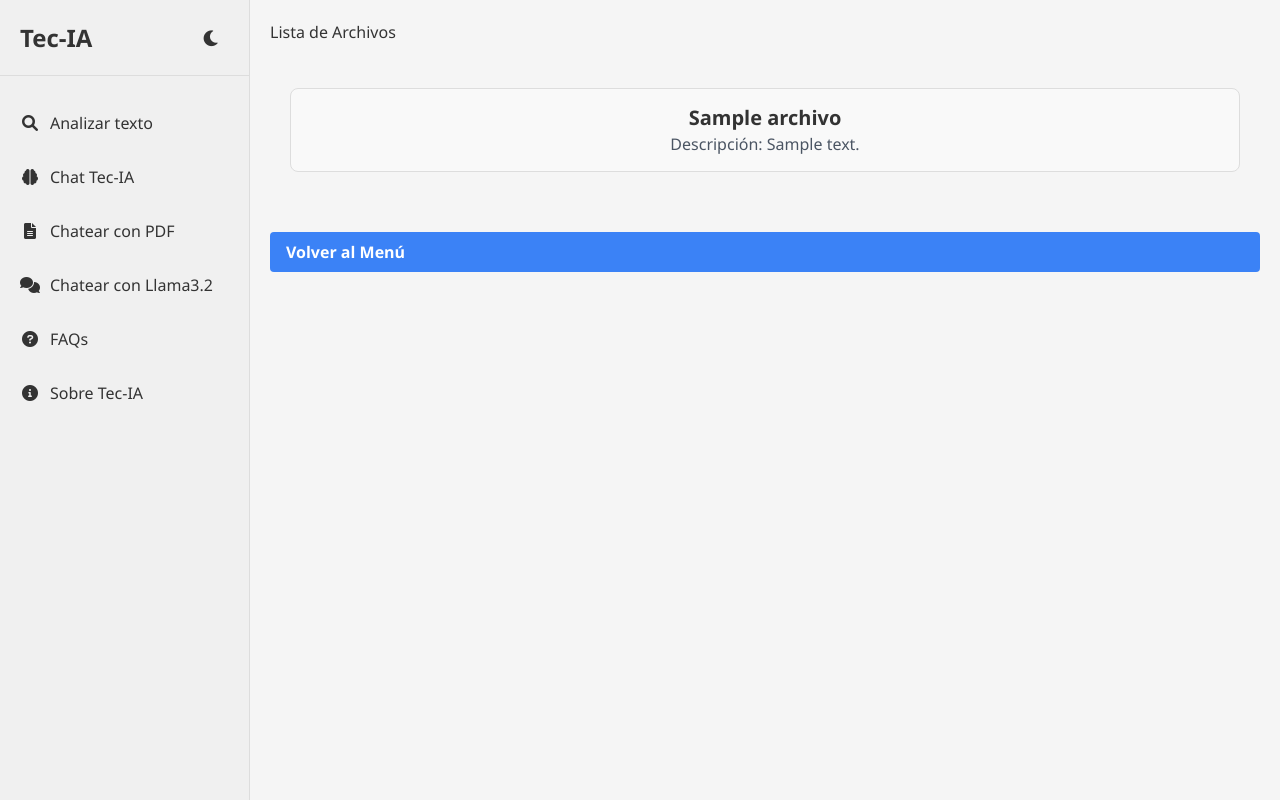
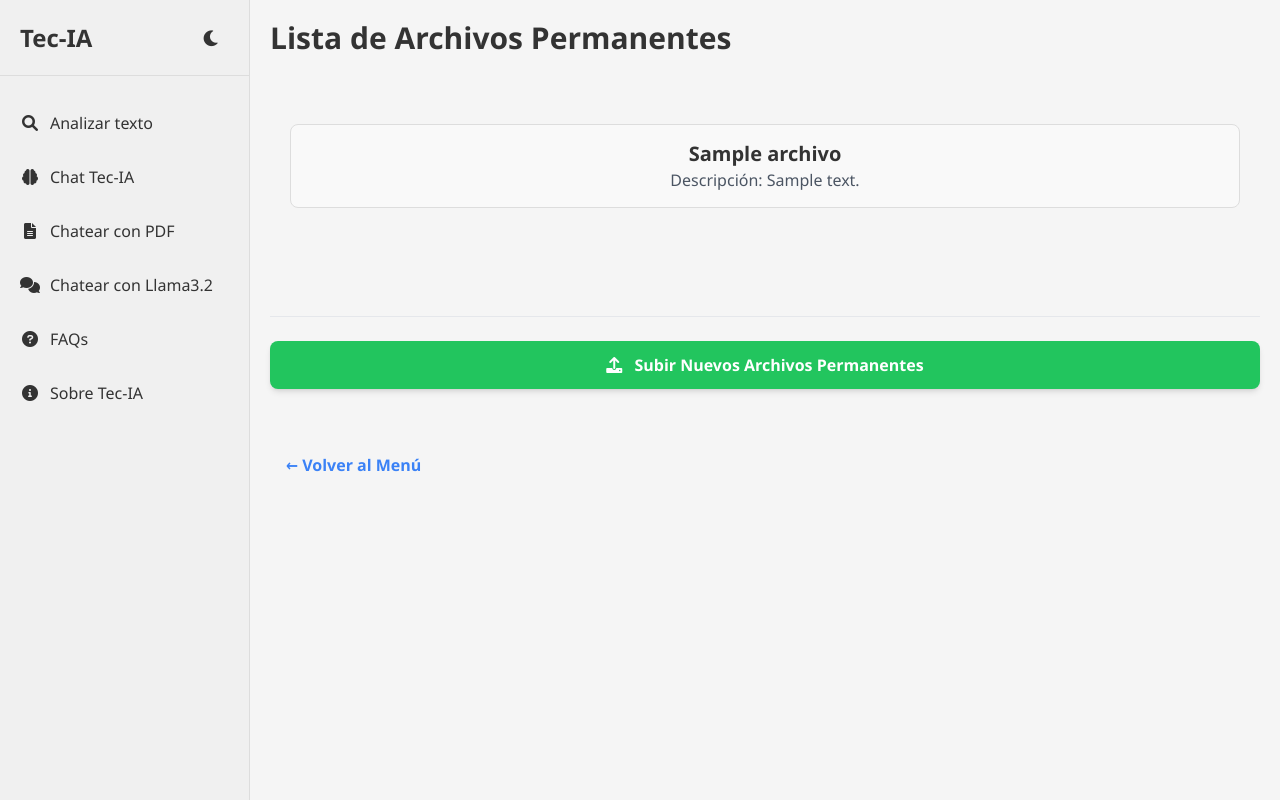
Before and after one commit to parivgabriela/Proyecto_Integrador, a Flask app: template asistente-tec-ia/app/templates/menu_pdfs.html in a window 1280 px wide. Run offline with Flask 3, Linux system fonts and the light colour scheme; the template is opened without the code that fills it: most values are stand-ins (such as "Sample title", 1, 10 or a date in 2020); some libraries are stand-ins or nearby versions.

Commit message:
#12 add functionality in frontend to upload perm files and save in the tec-ia model to interact in the chat

```diff
--- a/asistente-tec-ia/app/templates/menu_pdfs.html
+++ b/asistente-tec-ia/app/templates/menu_pdfs.html
@@ -7,7 +7,32 @@
     <script src="https://cdn.tailwindcss.com"></script>
     <link rel="stylesheet" href="{{ url_for('static',filename='css/styles.css') }}">
     <link rel="stylesheet" href="https://cdnjs.cloudflare.com/ajax/libs/font-awesome/6.0.0-beta3/css/all.min.css">
-
+    <style>
+        /* Estilos para la zona de arrastrar y soltar para que sea más visible */
+        .drop-zone {
+            border: 2px dashed #ccc;
+            border-radius: 0.5rem;
+            padding: 2rem;
+            text-align: center;
+            cursor: pointer;
+            transition: border-color 0.3s, background-color 0.3s;
+        }
+        .drop-zone:hover {
+            border-color: #4a86e8;
+            background-color: #f0f4f8;
+        }
+        .file-item {
+            display: flex;
+            align-items: center;
+            padding: 0.5rem;
+            background-color: #e9ecef;
+            border-radius: 0.25rem;
+            margin-top: 0.5rem;
+        }
+        .file-item i {
+            margin-right: 0.5rem;
+        }
+    </style>
 </head>
 <body class="light-mode">
     <div class="app-container">
@@ -61,8 +86,10 @@
 
         <!-- Main Content Area -->
         <div class="main-content">
-            <h1>Lista de Archivos</h1>
-            <div class="grid-container">
+            <h1 class="text-3xl font-bold mb-6">Lista de Archivos Permanentes</h1>
+
+            <!-- Sección para mostrar archivos existentes -->
+            <div class="grid-container mb-8">
                 {% for archivo in documentos %}
                 <div class="grid-item">
                     <a href="{{ url_for('tec_ia_bot.mostrar_pdf', filename=archivo) }}">
@@ -72,11 +99,41 @@
                 </div>
                 {% endfor %}
             </div>
-            <a href="/" class="mt-4 inline-block bg-blue-500 hover:bg-blue-700 text-white font-bold py-2 px-4 rounded">
-                Volver al Menú
+
+            <!-- Botón para mostrar la sección de subida de archivos -->
+            <div class="mt-8 border-t pt-6">
+                <button id="toggleUploadSectionBtn" class="w-full bg-green-500 hover:bg-green-700 text-white font-bold py-3 px-4 rounded-lg shadow-md transition-transform transform hover:scale-105">
+                    <i class="fas fa-upload mr-2"></i> Subir Nuevos Archivos Permanentes
+                </button>
+            </div>
+
+            <!-- Sección para subir nuevos archivos (oculta por defecto) -->
+            <div id="uploadPermSection" class="hidden mt-6 p-6 border border-gray-200 rounded-lg shadow-lg bg-white dark:bg-gray-800">
+                <h2 class="text-2xl font-bold mb-4">Subir Archivos (.pdf, .txt)</h2>
+                <div id="dropZonePerm" class="drop-zone">
+                    <p class="text-gray-500">Arrastra y suelta archivos aquí, o haz clic para seleccionar</p>
+                    <input type="file" id="fileUploadPerm" multiple accept=".pdf,.txt" class="hidden">
+                </div>
+                <div id="fileListPerm" class="file-list mt-4">
+                    <!-- Los archivos seleccionados aparecerán aquí -->
+                </div>
+                <button id="processUploadPermBtn" class="mt-4 w-full bg-blue-500 hover:bg-blue-700 text-white font-bold py-3 px-4 rounded-lg shadow-md transition disabled:opacity-50 disabled:cursor-not-allowed" disabled>
+                    Procesar y Subir Archivos
+                </button>
+            </div>
+
+            <a href="/" class="mt-8 inline-block text-blue-500 hover:text-blue-700 font-bold py-2 px-4">
+                &larr; Volver al Menú
             </a>
+
         </div>
     </div>
+    <div id="loadingOverlay" class="loading-overlay">
+        <div class="spinner"></div>
+        <p id="loadingText">Procesando...</p>
+    </div>
+
     <script src="{{ url_for('static',filename='js/theme.js') }}"></script>
+    <script src="{{ url_for('static',filename='js/file-upload.js') }}"></script>
     </body>
 </html>
```
